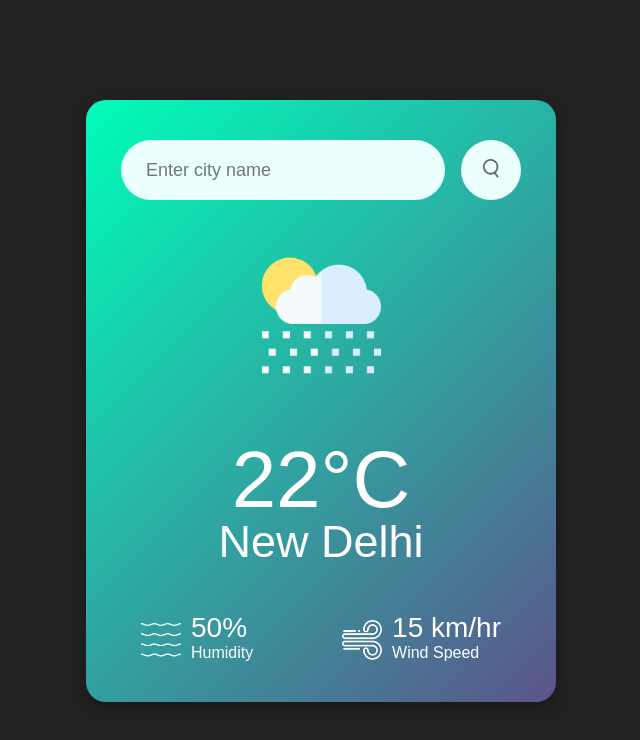
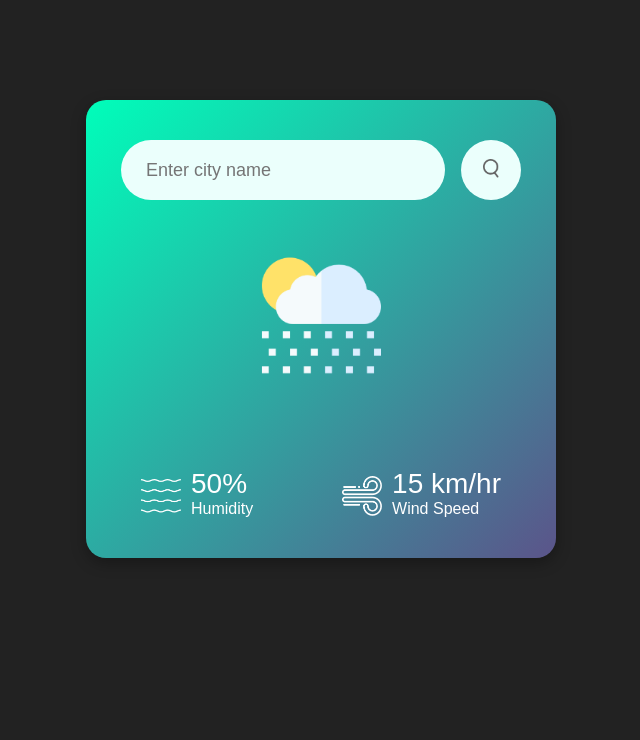
Before and after one commit to harsh154-hk/Weather--App, a plain HTML site: page index.html in a window 1280 px wide. Shown: the whole page, without its empty margins (319-959 px from the left). Drawn offline with Linux system fonts and the light colour scheme; no server answers.

Commit message:
full project completed

```diff
--- a/app.js
+++ b/app.js
@@ -41,3 +41,5 @@ async function checkWeather(city) {
 searchBtn.addEventListener("click", () => {
   checkWeather(searchBox.value);
 });
+
+checkWeather("lucknow");
--- a/index.html
+++ b/index.html
@@ -17,8 +17,8 @@
         </div>
         <div class="weather">
             <img src="images/rain.png" class="weather-icon">
-            <h1 class="temp">22°C</h1>
-            <h2 class="city">New Delhi</h2>
+            <h1 class="temp"></h1>
+            <h2 class="city"></h2>
             <div class="details">
                 <div class="col">
                     <img src="images/humidity.png">
```
